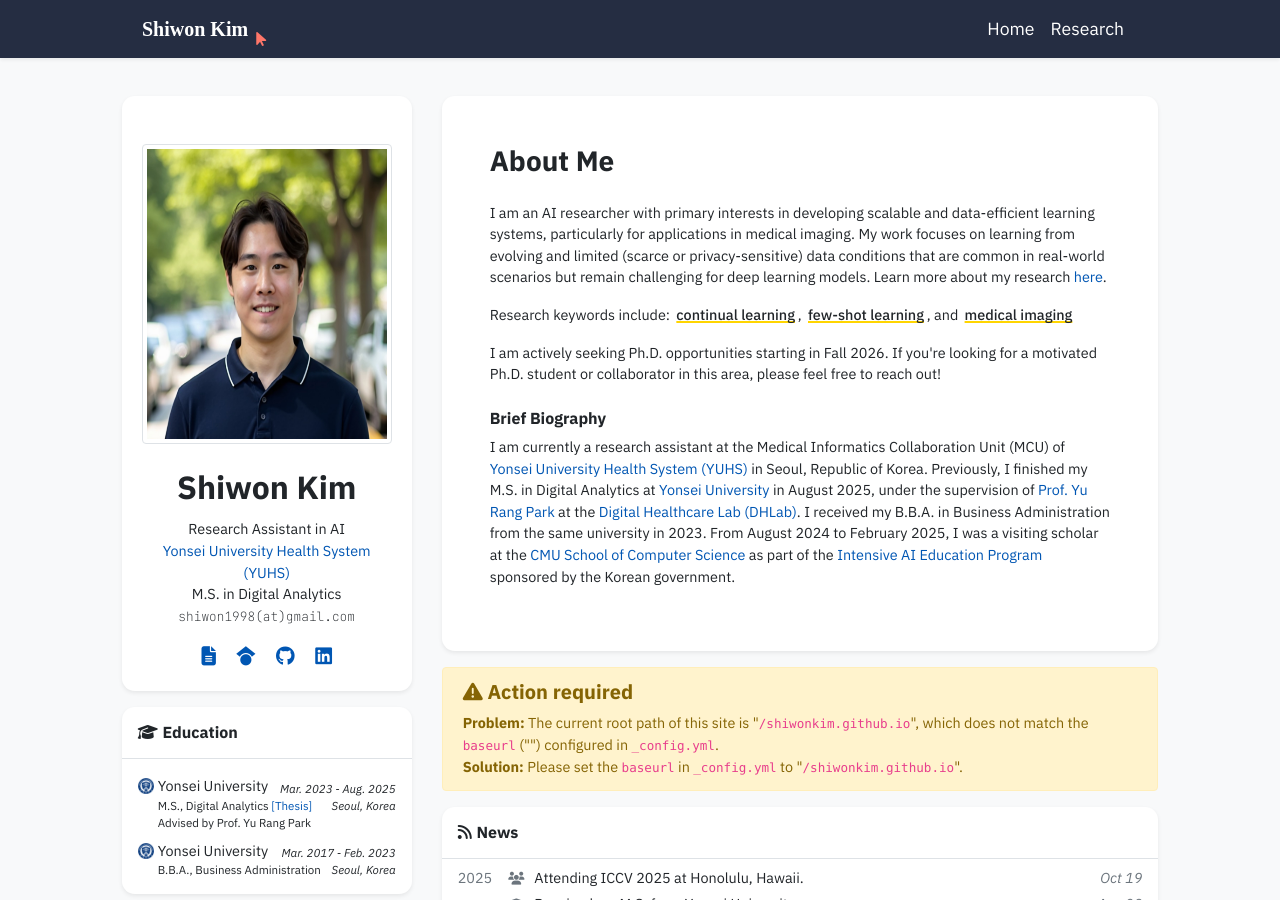
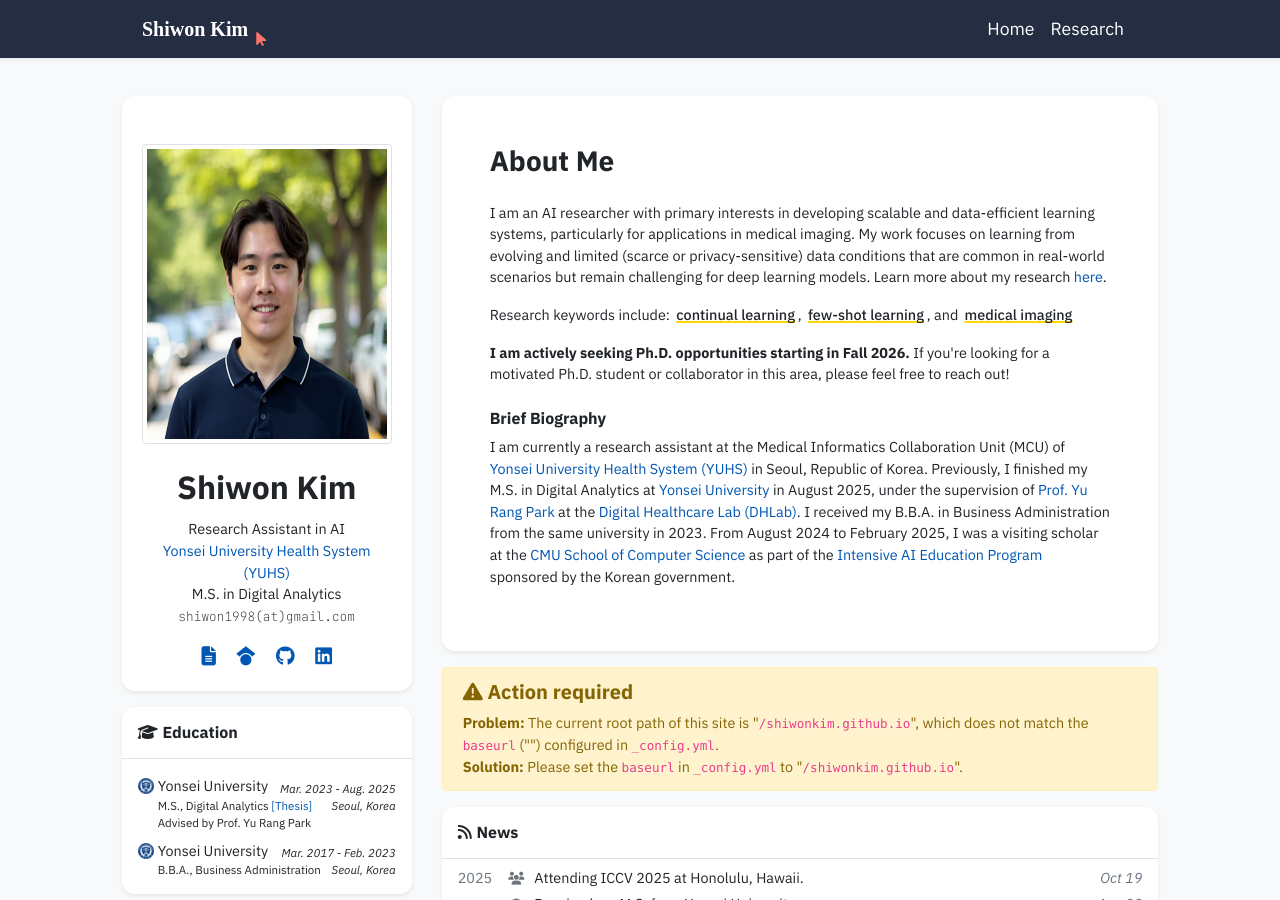
Before and after one commit to shiwonkim/shiwonkim.github.io, a Jekyll site: the page built from index.html, in a window 1280 px wide and 900 px high. Built offline with Jekyll 4.4.1, drawn with Linux system fonts in a browser that asks for light colours; nearby versions of some CDN libraries; some web fonts are replaced; a style sheet for code colours, icons or effects is not loaded.

Commit message:
edit profile

```diff
--- a/_data/profile.yml
+++ b/_data/profile.yml
@@ -31,9 +31,10 @@
   <p>
     Research keywords include: <span class="text-hl">continual learning</span>, <span class="text-hl">few-shot learning</span>, and <span class="text-hl">medical imaging</span>
   </p>
-  <p>
-    I am actively seeking Ph.D. opportunities starting in Fall 2026. If you're looking for a motivated Ph.D. student or collaborator in this area, please feel free to reach out!
-  </p>
+  <div class="callout-box my-3">
+    <strong>I am actively seeking Ph.D. opportunities starting in Fall 2026.</strong>
+    If you're looking for a motivated Ph.D. student or collaborator in this area, please feel free to reach out!
+  </div>
   <div class="h6 mt-4">Brief Biography</div>
   <p>
     I am currently a research assistant at the Medical Informatics Collaboration Unit (MCU) of <a href="https://yuhs.severance.healthcare/yuhs-en/index.do" target="_blank">Yonsei University Health System (YUHS)</a> in Seoul, Republic of Korea.
```
